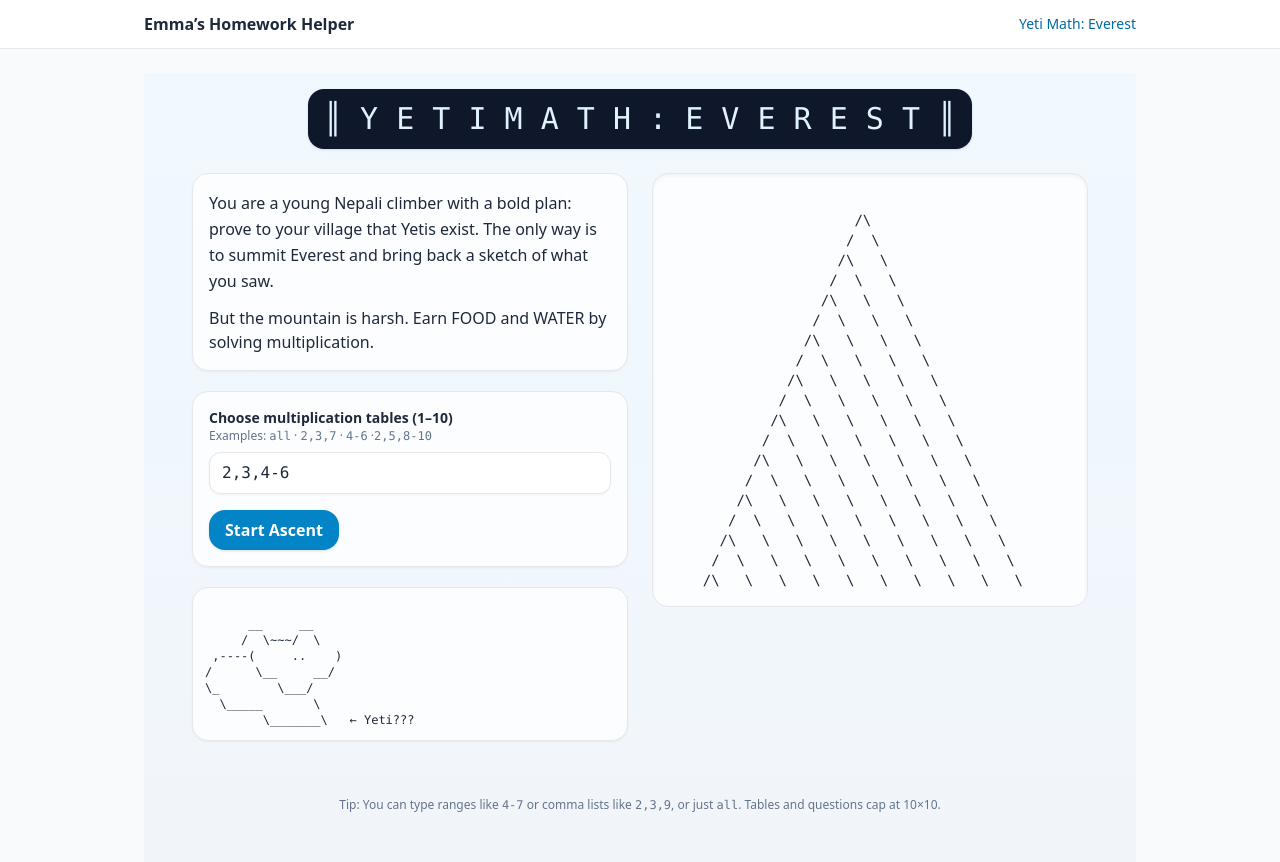
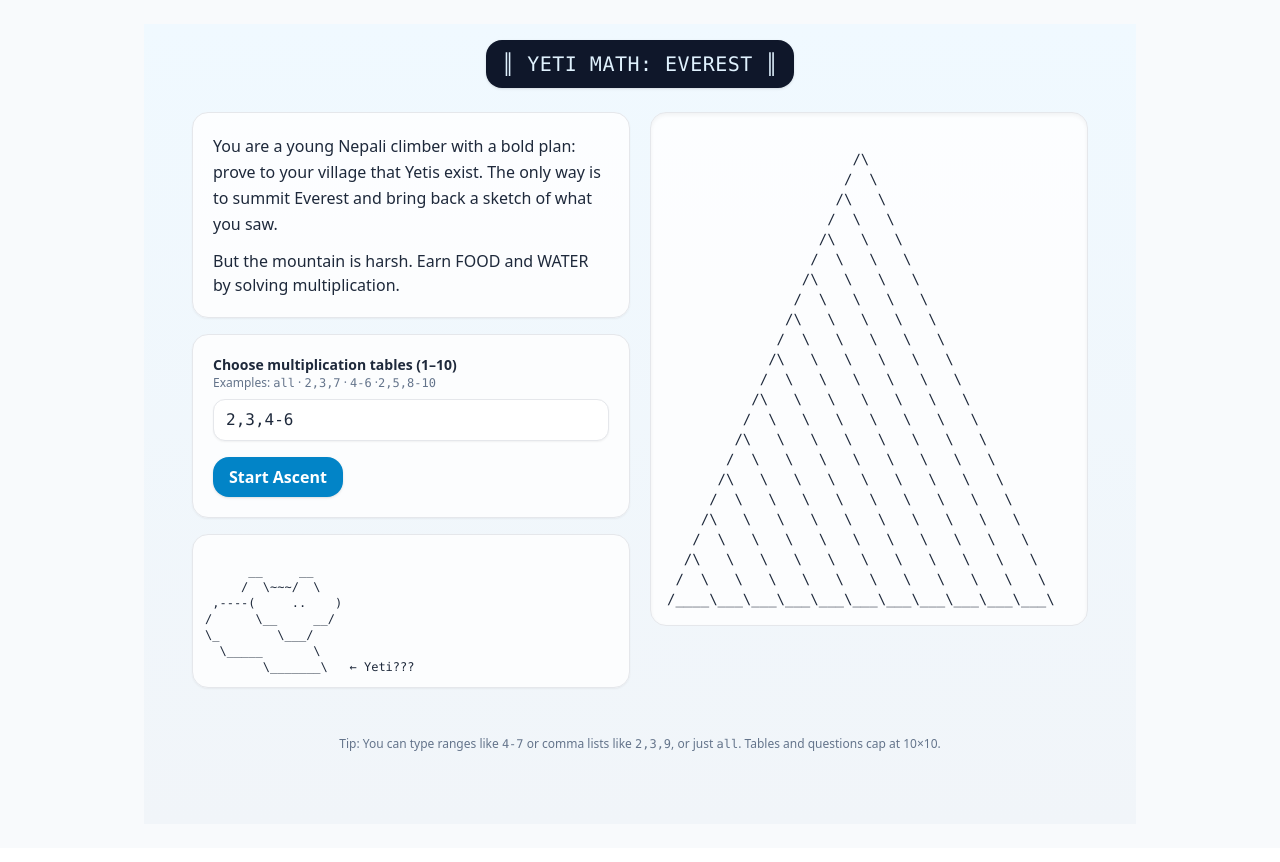
Before and after one commit to jeff-makes/homework-helper, a React (Vite) app: page /yeti-math in a window 1280 px wide. Shown: the top 862 px of the page. Built offline with nearby package versions, Linux system fonts and the light colour scheme.

Commit message:
Tighten Yeti Math layout for smaller screens

```diff
--- a/src/App.tsx
+++ b/src/App.tsx
@@ -1,10 +1,14 @@
-import { Link, Route, Routes } from "react-router-dom";
+import { Link, Route, Routes, useLocation } from "react-router-dom";
 import Home from "./pages/Home";
 import YetiMath from "./pages/YetiMath";
 
 export default function App() {
+  const location = useLocation();
+  const showNav = !location.pathname.startsWith("/yeti-math");
+
   return (
     <div className="min-h-screen bg-slate-50">
+      {showNav && (
         <nav className="border-b bg-white">
           <div className="max-w-5xl mx-auto px-4 py-3 flex items-center gap-4">
             <Link to="/" className="font-semibold text-slate-800">Emma’s Homework Helper</Link>
@@ -14,6 +18,7 @@ export default function App() {
             </div>
           </div>
         </nav>
+      )}
 
       <main className="max-w-5xl mx-auto px-4 py-6">
         <Routes>
--- a/src/pages/YetiMath.tsx
+++ b/src/pages/YetiMath.tsx
@@ -370,8 +370,8 @@ export default function YetiMathPage(): JSX.Element {
       const colorClass = meterColorClass(value);
       return (
         <span className="flex items-center gap-1">
-          <span className={colorClass}>{label}:</span>
-          <span className="font-mono" aria-hidden="true">
+          <span className={`text-xs sm:text-sm ${colorClass}`}>{label}:</span>
+          <span className="font-mono text-xs sm:text-sm" aria-hidden="true">
             {filled && <span className={colorClass}>{filled}</span>}
             {empty && <span className="text-slate-300">{empty}</span>}
           </span>
@@ -383,18 +383,22 @@ export default function YetiMathPage(): JSX.Element {
     };
 
     return (
-      <div className="flex flex-col gap-1 sm:flex-row sm:flex-wrap sm:items-center sm:gap-x-4 sm:gap-y-1">
-        <span>
+      <div className="grid gap-y-1 gap-x-4 sm:grid-cols-2 sm:items-center">
+        <div className="flex flex-wrap items-center gap-x-3 gap-y-1">
+          <span className="text-xs font-semibold sm:text-sm">
             ALT: {altitude} m / {MAX_ALT} m
           </span>
           {renderMeter("FOOD", food)}
           {renderMeter("WATER", water)}
+        </div>
+        <div className="flex flex-col gap-1 text-xs sm:items-end sm:text-sm sm:text-right">
           <span>STREAK: {streak}</span>
           <span>⏱️ {time}</span>
-        <span className="flex flex-wrap items-center gap-x-2 gap-y-1">
+          <span className="flex flex-wrap items-center gap-x-2 gap-y-1 sm:justify-end">
             <span>Session Best: {sessionBestAltitude} m</span>
             {fastestSummit && <span>• Fastest Summit: {fastestSummit}</span>}
           </span>
+        </div>
       </div>
     );
   }, [altitude, food, water, streak, elapsed, sessionBestAltitude, sessionBestSummit]);
@@ -434,18 +438,18 @@ export default function YetiMathPage(): JSX.Element {
   );
 
   return (
-    <div className="min-h-screen bg-gradient-to-b from-sky-50 to-slate-100 text-slate-800 p-4">
-      <div className="mx-auto flex w-full max-w-4xl flex-col gap-6">
+    <div className="min-h-screen bg-gradient-to-b from-sky-50 to-slate-100 px-3 py-4 text-slate-800 sm:px-6">
+      <div className="mx-auto flex w-full max-w-4xl flex-col gap-4 sm:gap-6">
         <header className="text-center">
-          <div className="inline-block rounded-2xl bg-slate-900 px-4 py-3 font-mono text-lg text-sky-100 shadow sm:text-2xl md:text-3xl">
-            ║ Y E T I  M A T H :  E V E R E S T ║
+          <div className="inline-block rounded-2xl bg-slate-900 px-3 py-2 font-mono text-base tracking-wide text-sky-100 shadow sm:px-4 sm:py-2.5 sm:text-lg md:text-xl">
+            ║ YETI MATH: EVEREST ║
           </div>
         </header>
 
         {screen === "intro" && (
-          <section className="grid gap-6 md:grid-cols-[minmax(0,1fr)_minmax(0,1fr)] md:items-start">
-            <div className="flex flex-col gap-5">
-              <div className="rounded-2xl border bg-white/80 p-4 shadow-sm">
+          <section className="grid gap-5 md:grid-cols-[minmax(0,1fr)_minmax(0,1fr)] md:items-start">
+            <div className="flex flex-col gap-4">
+              <div className="rounded-2xl border bg-white/80 p-4 shadow-sm sm:p-5">
                 <p className="leading-relaxed">
                   You are a young Nepali climber with a bold plan: prove to your village that Yetis exist.
                   The only way is to summit Everest and bring back a sketch of what you saw.
@@ -453,7 +457,7 @@ export default function YetiMathPage(): JSX.Element {
                 <p className="mt-3">But the mountain is harsh. Earn FOOD and WATER by solving multiplication.</p>
               </div>
 
-              <div className="rounded-2xl border bg-white/80 p-4 shadow-sm">
+              <div className="rounded-2xl border bg-white/80 p-4 shadow-sm sm:p-5">
                 <label className="block text-sm font-semibold">Choose multiplication tables (1–10)</label>
                 <p className="mb-2 text-xs text-slate-500">
                   Examples: <code>all</code> · <code>2,3,7</code> · <code>4-6</code> ·<code>2,5,8-10</code>
@@ -472,39 +476,42 @@ export default function YetiMathPage(): JSX.Element {
                 </button>
               </div>
 
-              <pre className="rounded-2xl border bg-white/80 p-3 text-[11px] leading-5 whitespace-pre shadow-sm sm:text-xs">{YETI}</pre>
+              <pre className="rounded-2xl border bg-white/80 p-3 text-[10px] leading-[1.1rem] whitespace-pre shadow-sm sm:text-xs">{YETI}</pre>
             </div>
 
             <div className="rounded-2xl border bg-white/80 p-4 shadow-inner">
-              <pre className="max-h-[50vh] overflow-auto whitespace-pre text-[11px] font-mono leading-5 sm:text-xs md:text-sm">{MOUNTAIN_ART}</pre>
+              <pre className="whitespace-pre text-[9px] font-mono leading-4 sm:text-[10px] sm:leading-[1.15rem] md:text-sm md:leading-5">{MOUNTAIN_ART}</pre>
             </div>
           </section>
         )}
         {screen === "play" && (
-          <section className="flex flex-col gap-4">
-            <div className="rounded-xl border bg-white p-3 font-mono text-[11px] shadow sm:text-xs md:text-sm">{hud}</div>
-            <div className="overflow-hidden rounded-2xl border bg-white shadow-inner">
-              <pre className="max-h-[52vh] overflow-auto whitespace-pre px-2 py-4 text-[11px] font-mono leading-5 sm:text-xs md:text-sm select-none">{mountain}</pre>
+          <section className="flex flex-col gap-3 sm:gap-4">
+            <div className="rounded-xl border bg-white px-3 py-2 font-mono text-[10px] shadow sm:text-xs md:text-sm">{hud}</div>
+            <div className="rounded-2xl border bg-white shadow-inner">
+              <pre className="whitespace-pre px-2 py-3 text-[9px] font-mono leading-4 sm:px-3 sm:py-4 sm:text-[10px] sm:leading-[1.15rem] md:text-sm md:leading-5 select-none">{mountain}</pre>
             </div>
             <div className="text-sm text-slate-700">
               <p>{nextCamp}</p>
               {campReached && <p className="mt-1 font-medium text-emerald-700">{campReached}</p>}
             </div>
 
-            <form onSubmit={handleSubmit} className="flex flex-wrap items-center gap-3 rounded-2xl border bg-white/80 p-3 shadow-sm sm:flex-nowrap">
-              <div className="flex items-center gap-2">
+            <form
+              onSubmit={handleSubmit}
+              className="flex flex-col gap-3 rounded-2xl border bg-white/80 p-3 shadow-sm sm:flex-row sm:items-center"
+            >
+              <div className="flex items-baseline gap-2 sm:items-center">
                 <label className="font-mono text-sm" htmlFor="yeti-answer">
                   Q)
                 </label>
-                <span className="font-mono text-lg whitespace-pre">{question}</span>
+                <span className="font-mono text-base whitespace-pre sm:text-lg">{question}</span>
               </div>
-              <div className="flex flex-1 gap-3 sm:flex-none">
+              <div className="flex w-full gap-2 sm:w-auto sm:flex-none">
                 <input
                   id="yeti-answer"
                   ref={inputRef}
                   inputMode="numeric"
                   pattern="[0-9]*"
-                  className="h-11 w-full flex-1 rounded-xl border px-3 py-2 font-mono text-lg shadow-sm focus:outline-none focus:ring disabled:cursor-not-allowed disabled:opacity-60"
+                  className="h-10 w-full flex-1 rounded-xl border px-3 py-2 font-mono text-base shadow-sm focus:outline-none focus:ring disabled:cursor-not-allowed disabled:opacity-60 sm:h-11 sm:text-lg"
                   placeholder="answer"
                   value={userGuess}
                   onChange={(event) => setUserGuess(event.target.value.replace(/[^0-9-]/g, ""))}
@@ -512,7 +519,7 @@ export default function YetiMathPage(): JSX.Element {
                   disabled={feedback !== "none"}
                 />
                 <button
-                  className="h-11 rounded-2xl bg-sky-600 px-4 py-2 font-semibold text-white shadow disabled:cursor-not-allowed disabled:opacity-60 hover:bg-sky-700"
+                  className="h-10 rounded-2xl bg-sky-600 px-4 py-2 text-sm font-semibold text-white shadow disabled:cursor-not-allowed disabled:opacity-60 hover:bg-sky-700 sm:h-11 sm:text-base"
                   type="submit"
                   disabled={feedback !== "none"}
                 >
@@ -521,7 +528,7 @@ export default function YetiMathPage(): JSX.Element {
               </div>
               <button
                 type="button"
-                className="h-11 rounded-2xl bg-slate-200 px-3 py-2 shadow hover:bg-slate-300"
+                className="h-10 rounded-2xl bg-slate-200 px-3 py-2 text-sm shadow hover:bg-slate-300 sm:h-11 sm:text-base"
                 onClick={() => {
                   stopTimer();
                   if (toastRef.current) {
@@ -538,7 +545,7 @@ export default function YetiMathPage(): JSX.Element {
             </form>
 
             {message && (
-              <div className="mt-3 rounded-xl border bg-white/90 p-3 text-sm shadow-sm">{message}</div>
+              <div className="mt-2 rounded-xl border bg-white/90 p-3 text-sm shadow-sm">{message}</div>
             )}
 
             {rescueTriggered && screen === "play" && (
@@ -578,7 +585,7 @@ export default function YetiMathPage(): JSX.Element {
           </section>
         )}
         {screen === "summary" && (
-          <section className="bg-white border rounded-2xl p-4 shadow">
+          <section className="rounded-2xl border bg-white p-4 shadow">
             <h2 className="text-xl font-semibold">Expedition Log</h2>
             <p className="mt-2">
               Highest altitude (this run): <strong>{bestAltitude} m</strong>
@@ -651,7 +658,7 @@ export default function YetiMathPage(): JSX.Element {
           </section>
         )}
 
-        <footer className="mt-8 text-center text-xs text-slate-500">
+        <footer className="mt-6 text-center text-xs text-slate-500">
           Tip: You can type ranges like <code>4-7</code> or comma lists like <code>2,3,9</code>, or just <code>all</code>. Tables and questions cap at 10×10.
         </footer>
       </div>
```
Lines whose indentation alone changed are shown as unchanged.
